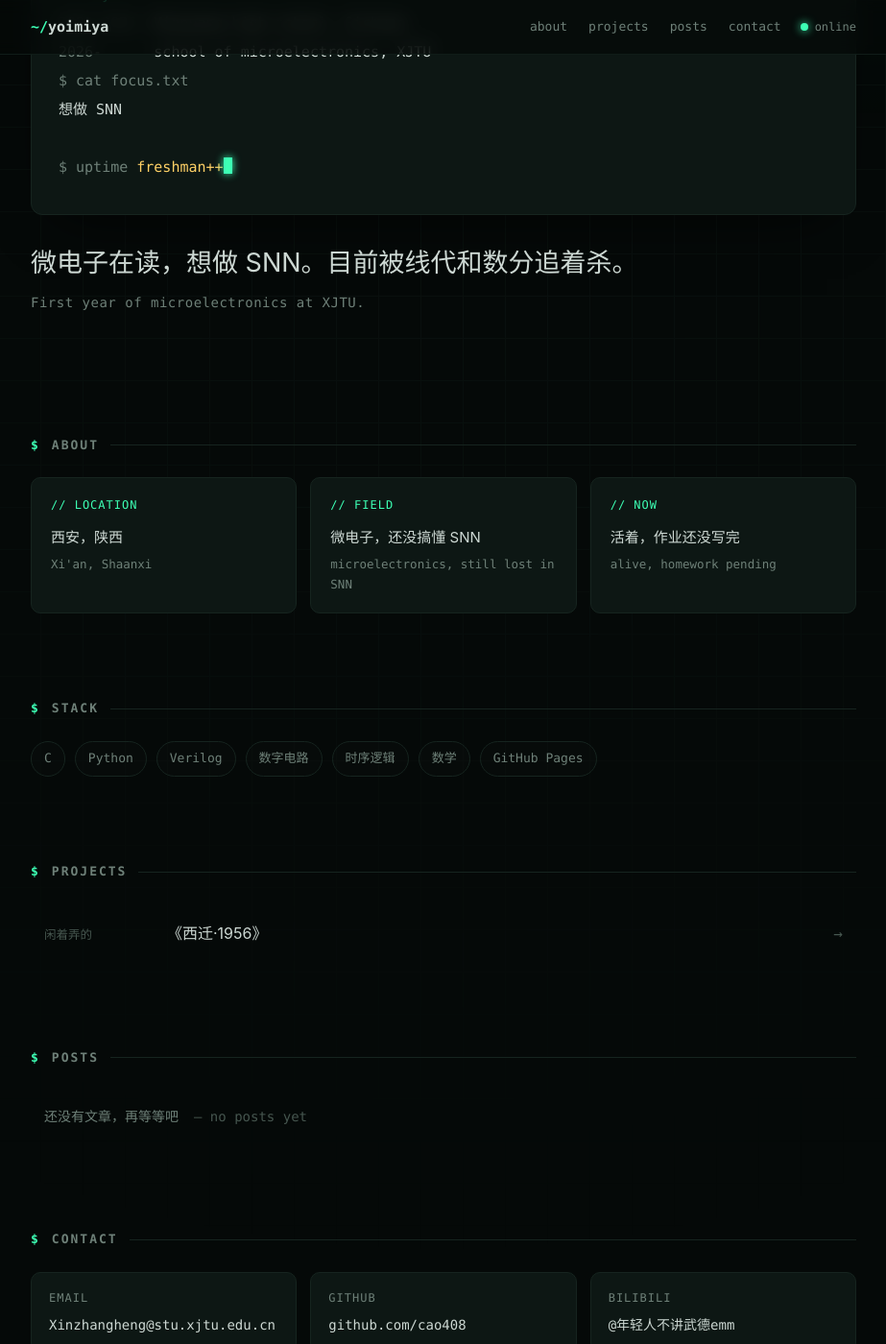
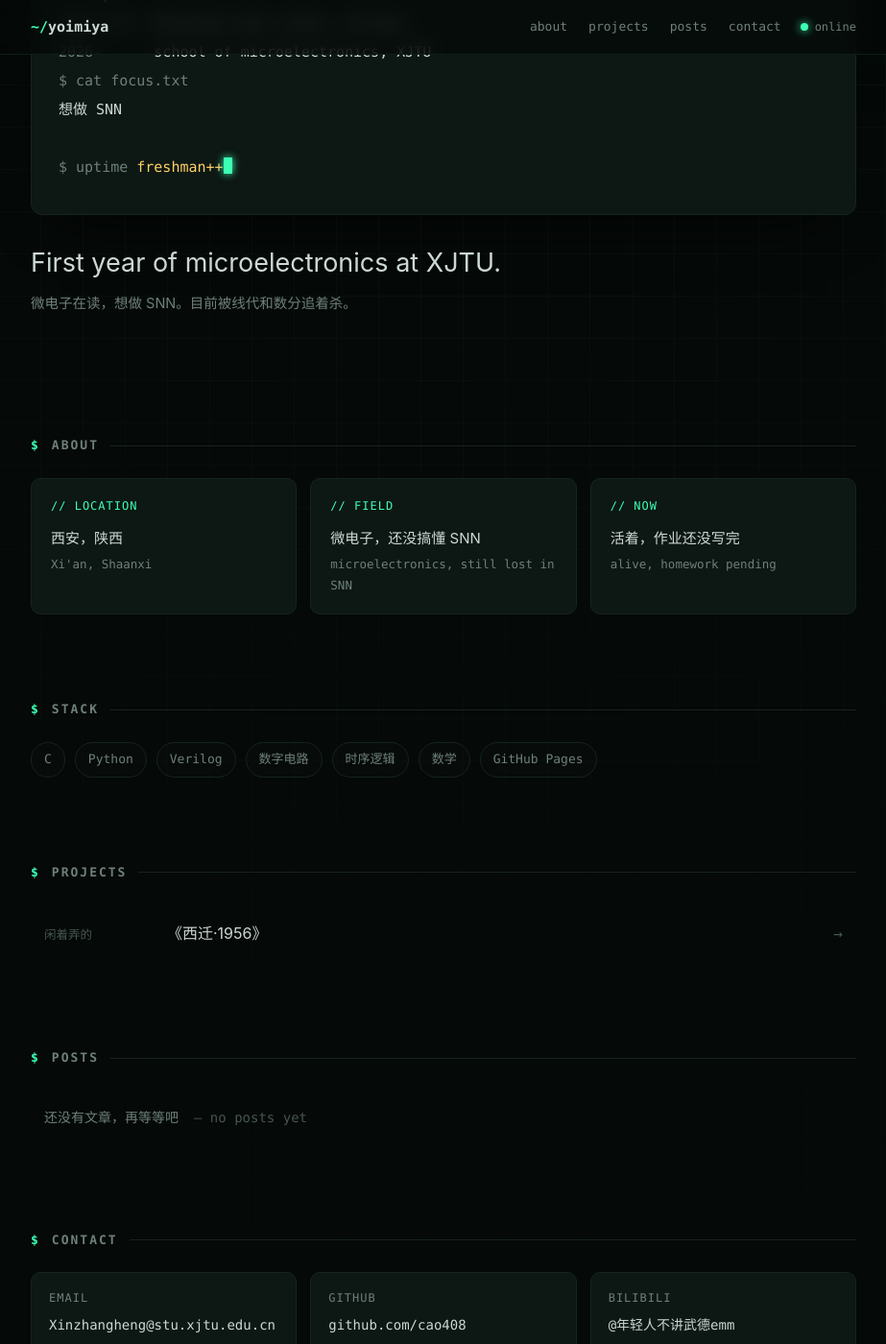
Before and after one commit to cao408/cao408.github.io, a Jekyll site: the page built from index.md, in a window 1280 px wide and 1400 px high, scrolled down 265 px. Shown: the whole window at 96% size, without its empty margins (178-1101 px from the left). Built offline with Jekyll 4.4.1, drawn with Linux system fonts in a browser that asks for light colours.

Commit message:
tagline: swap en/zh

```diff
--- a/css/main.css
+++ b/css/main.css
@@ -75,7 +75,7 @@ a:hover{color:var(--fg);text-decoration:underline;text-underline-offset:3px}
   box-shadow:0 0 8px var(--accent);animation:blink 1.05s steps(1) infinite}
 @keyframes blink{50%{opacity:0}}
 .tagline{margin-top:30px;font-size:clamp(20px,3.4vw,27px);line-height:1.5;color:var(--fg)}
-.tagline .en{display:block;font-family:var(--font-mono);font-size:14px;color:var(--muted);letter-spacing:.5px;margin-top:10px}
+.tagline .en{display:block;font-family:var(--font-sans);font-size:14.5px;color:var(--muted);margin-top:10px;letter-spacing:0}
 .tagline b{color:var(--accent);font-weight:600}
 
 /* ---------- sections ---------- */
--- a/index.md
+++ b/index.md
@@ -17,8 +17,8 @@ title: Yoimiya
     </div>
   </div>
   <p class="tagline">
-    微电子在读，想做 SNN。目前被线代和数分追着杀。
-    <span class="en">First year of microelectronics at XJTU.</span>
+    First year of microelectronics at XJTU.
+    <span class="en">微电子在读，想做 SNN。目前被线代和数分追着杀。</span>
   </p>
 </div>
 
```
